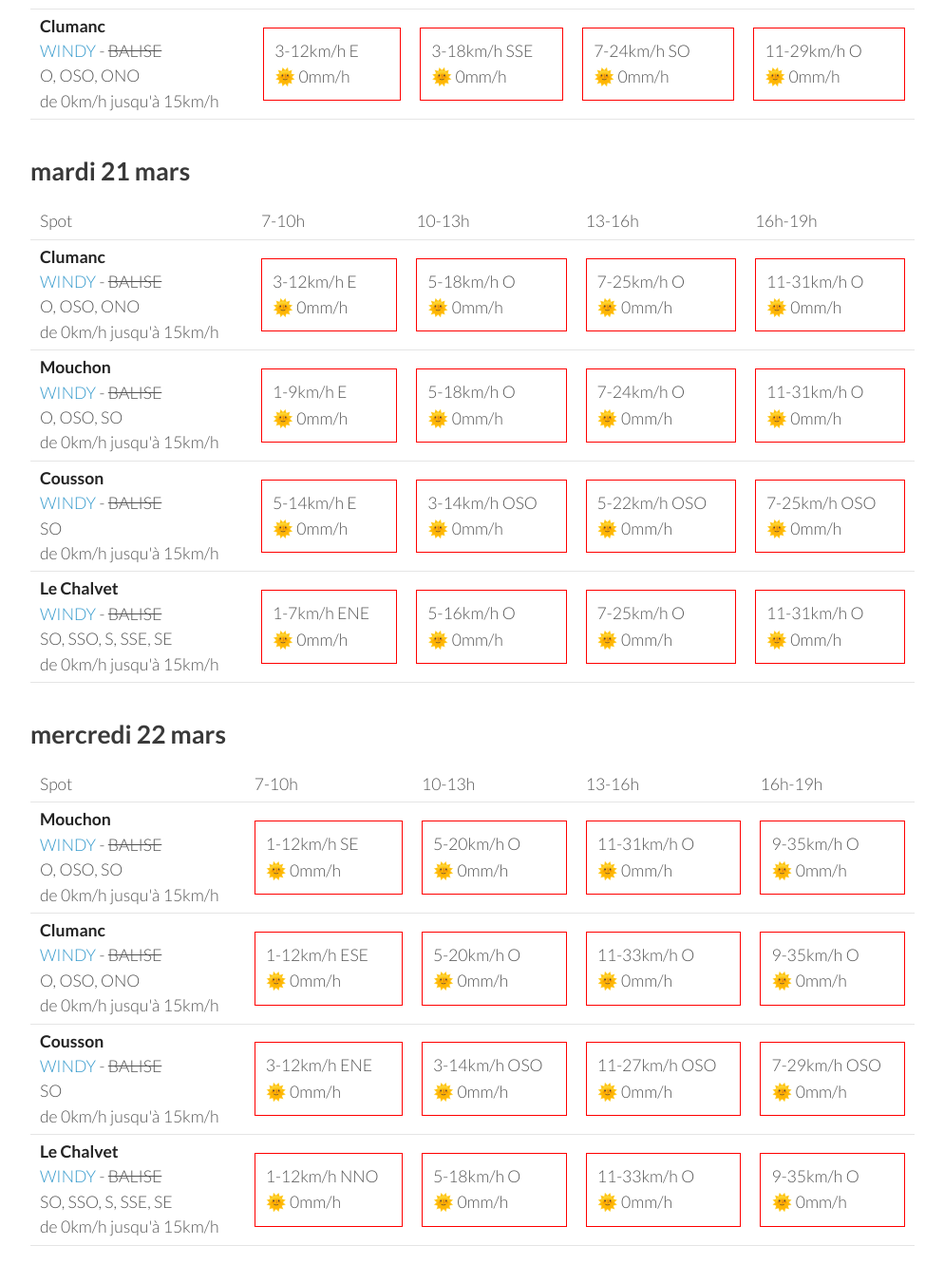
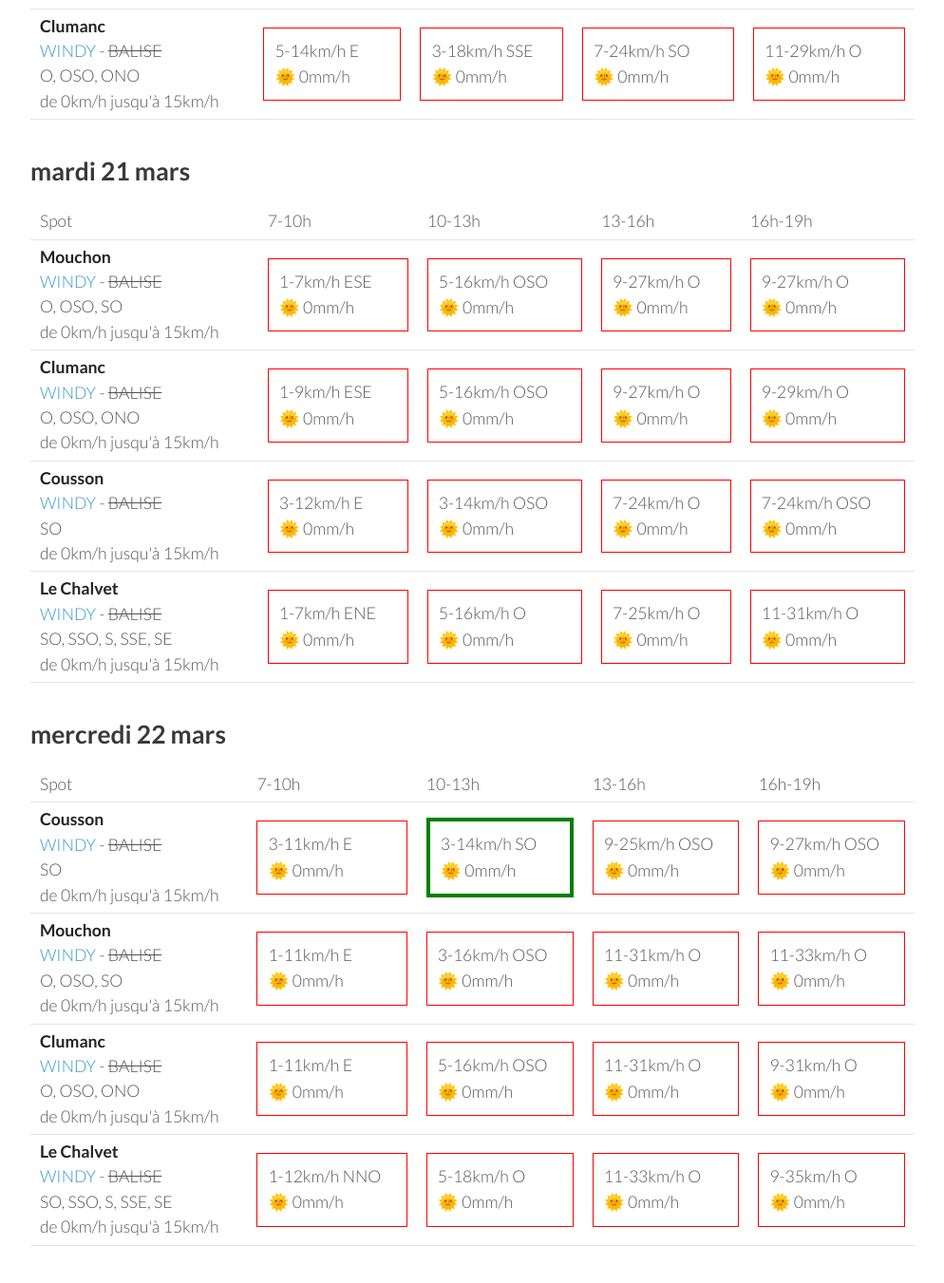
Before and after one commit to parapente-dans-le-nord/parapente-dans-le-nord.github.io, a Jekyll site: the page built from serre_poncon.markdown, in a window 1280 px wide and 1400 px high, scrolled down 2485 px. Shown: the top 1351 px of the window at 95% size, without its empty margins (26-1020 px from the left). Built offline with Jekyll 4.4.1, drawn with Linux system fonts in a browser that asks for light colours; some of the changed text lies outside the part shown.

Commit message:
update index.markdown

```diff
--- a/serre_poncon.markdown
+++ b/serre_poncon.markdown
@@ -130,6 +130,16 @@ page mise à jour le vendredi 17 mars 19:31
       <td>16h-19h</td>
     </tr>
 <tr>
+        <td><strong>Clumanc</strong><br><a href="https://windy.com/44.027/6.402?43.914,6.403,10,m:eSxaglP">WINDY</a> - <span class="no-balise"> BALISE </span><br> <span class="vent-favorable">O, OSO, ONO</span><br><span class="force-vent">de 0km/h jusqu'à 15km/h</span> </td>
+
+            <td><div class="not-flyable"><p>7-18km/h NE</p><p>🌧 0.2mm/h</p></div></td>
+            <td><div class="not-flyable"><p>1-9km/h ENE</p><p>🌧 1.6mm/h</p></div></td>
+            <td><div class="not-flyable"><p>3-12km/h SSE</p><p>🌧 1.1mm/h</p></div></td>
+            <td><div class="flyable"><p>5-14km/h ONO</p><p>🌧 0.4mm/h</p></div></td>
+
+
+    </tr>
+<tr>
         <td><strong>Le Chalvet</strong><br><a href="https://windy.com/43.979/6.480?43.866,6.480,10,m:eSsaglX">WINDY</a> - <span class="no-balise"> BALISE </span><br> <span class="vent-favorable">SO, SSO, S, SSE, SE</span><br><span class="force-vent">de 0km/h jusqu'à 15km/h</span> </td>
 
             <td><div class="not-flyable"><p>7-14km/h NE</p><p>🌞 0mm/h</p></div></td>
@@ -143,9 +153,9 @@ page mise à jour le vendredi 17 mars 19:31
         <td><strong>Mouchon</strong><br><a href="https://windy.com/43.992/6.424?43.878,6.425,10,m:eSuaglR">WINDY</a> - <span class="no-balise"> BALISE </span><br> <span class="vent-favorable">O, OSO, SO</span><br><span class="force-vent">de 0km/h jusqu'à 15km/h</span> </td>
 
             <td><div class="not-flyable"><p>5-12km/h E</p><p>🌞 0mm/h</p></div></td>
-            <td><div class="not-flyable"><p>5-16km/h SE</p><p>🌧 0.2mm/h</p></div></td>
-            <td><div class="not-flyable"><p>3-22km/h S</p><p>🌧 0.6mm/h</p></div></td>
-            <td><div class="not-flyable"><p>5-16km/h OSO</p><p>🌞 0mm/h</p></div></td>
+            <td><div class="not-flyable"><p>1-9km/h E</p><p>🌧 1.4mm/h</p></div></td>
+            <td><div class="not-flyable"><p>3-12km/h SSE</p><p>🌧 0.8mm/h</p></div></td>
+            <td><div class="not-flyable"><p>5-16km/h ONO</p><p>🌧 0.3mm/h</p></div></td>
 
 
     </tr>
@@ -153,19 +163,9 @@ page mise à jour le vendredi 17 mars 19:31
         <td><strong>Cousson</strong><br><a href="https://windy.com/44.054/6.240?43.940,6.241,10,m:eSAaglz">WINDY</a> - <span class="no-balise"> BALISE </span><br> <span class="vent-favorable">SO</span><br><span class="force-vent">de 0km/h jusqu'à 15km/h</span> </td>
 
             <td><div class="not-flyable"><p>5-9km/h ENE</p><p>🌧 0.2mm/h</p></div></td>
-            <td><div class="not-flyable"><p>3-11km/h O</p><p>🌧 0.2mm/h</p></div></td>
-            <td><div class="not-flyable"><p>5-16km/h O</p><p>🌧 0.4mm/h</p></div></td>
-            <td><div class="not-flyable"><p>5-16km/h OSO</p><p>🌞 0mm/h</p></div></td>
-
-
-    </tr>
-<tr>
-        <td><strong>Clumanc</strong><br><a href="https://windy.com/44.027/6.402?43.914,6.403,10,m:eSxaglP">WINDY</a> - <span class="no-balise"> BALISE </span><br> <span class="vent-favorable">O, OSO, ONO</span><br><span class="force-vent">de 0km/h jusqu'à 15km/h</span> </td>
-
-            <td><div class="not-flyable"><p>7-18km/h NE</p><p>🌧 0.2mm/h</p></div></td>
-            <td><div class="not-flyable"><p>3-16km/h SSE</p><p>🌧 0.2mm/h</p></div></td>
-            <td><div class="not-flyable"><p>5-22km/h SSO</p><p>🌧 0.7mm/h</p></div></td>
-            <td><div class="not-flyable"><p>5-18km/h OSO</p><p>🌧 0.2mm/h</p></div></td>
+            <td><div class="not-flyable"><p>1-7km/h NO</p><p>🌧 1.1mm/h</p></div></td>
+            <td><div class="not-flyable"><p>1-11km/h NO</p><p>🌧 0.9mm/h</p></div></td>
+            <td><div class="not-flyable"><p>3-16km/h O</p><p>🌞 0mm/h</p></div></td>
 
 
     </tr>
@@ -188,8 +188,8 @@ page mise à jour le vendredi 17 mars 19:31
 <tr>
         <td><strong>Cousson</strong><br><a href="https://windy.com/44.054/6.240?43.940,6.241,10,m:eSAaglz">WINDY</a> - <span class="no-balise"> BALISE </span><br> <span class="vent-favorable">SO</span><br><span class="force-vent">de 0km/h jusqu'à 15km/h</span> </td>
 
-            <td><div class="not-flyable"><p>3-14km/h E</p><p>🌞 0mm/h</p></div></td>
-            <td><div class="flyable"><p>1-14km/h SO</p><p>🌞 0mm/h</p></div></td>
+            <td><div class="not-flyable"><p>5-16km/h E</p><p>🌞 0mm/h</p></div></td>
+            <td><div class="not-flyable"><p>1-16km/h SO</p><p>🌞 0mm/h</p></div></td>
             <td><div class="not-flyable"><p>7-24km/h OSO</p><p>🌞 0mm/h</p></div></td>
             <td><div class="not-flyable"><p>7-25km/h OSO</p><p>🌞 0mm/h</p></div></td>
 
@@ -208,17 +208,17 @@ page mise à jour le vendredi 17 mars 19:31
 <tr>
         <td><strong>Mouchon</strong><br><a href="https://windy.com/43.992/6.424?43.878,6.425,10,m:eSuaglR">WINDY</a> - <span class="no-balise"> BALISE </span><br> <span class="vent-favorable">O, OSO, SO</span><br><span class="force-vent">de 0km/h jusqu'à 15km/h</span> </td>
 
-            <td><div class="not-flyable"><p>3-9km/h E</p><p>🌞 0mm/h</p></div></td>
-            <td><div class="not-flyable"><p>5-18km/h SE</p><p>🌞 0mm/h</p></div></td>
+            <td><div class="not-flyable"><p>5-12km/h E</p><p>🌞 0mm/h</p></div></td>
+            <td><div class="not-flyable"><p>3-16km/h SSE</p><p>🌞 0mm/h</p></div></td>
             <td><div class="not-flyable"><p>5-22km/h SO</p><p>🌞 0mm/h</p></div></td>
-            <td><div class="not-flyable"><p>11-29km/h O</p><p>🌞 0mm/h</p></div></td>
+            <td><div class="not-flyable"><p>11-27km/h O</p><p>🌞 0mm/h</p></div></td>
 
 
     </tr>
 <tr>
         <td><strong>Clumanc</strong><br><a href="https://windy.com/44.027/6.402?43.914,6.403,10,m:eSxaglP">WINDY</a> - <span class="no-balise"> BALISE </span><br> <span class="vent-favorable">O, OSO, ONO</span><br><span class="force-vent">de 0km/h jusqu'à 15km/h</span> </td>
 
-            <td><div class="not-flyable"><p>3-12km/h E</p><p>🌞 0mm/h</p></div></td>
+            <td><div class="not-flyable"><p>5-14km/h E</p><p>🌞 0mm/h</p></div></td>
             <td><div class="not-flyable"><p>3-18km/h SSE</p><p>🌞 0mm/h</p></div></td>
             <td><div class="not-flyable"><p>7-24km/h SO</p><p>🌞 0mm/h</p></div></td>
             <td><div class="not-flyable"><p>11-29km/h O</p><p>🌞 0mm/h</p></div></td>
@@ -242,32 +242,32 @@ page mise à jour le vendredi 17 mars 19:31
       <td>16h-19h</td>
     </tr>
 <tr>
-        <td><strong>Clumanc</strong><br><a href="https://windy.com/44.027/6.402?43.914,6.403,10,m:eSxaglP">WINDY</a> - <span class="no-balise"> BALISE </span><br> <span class="vent-favorable">O, OSO, ONO</span><br><span class="force-vent">de 0km/h jusqu'à 15km/h</span> </td>
+        <td><strong>Mouchon</strong><br><a href="https://windy.com/43.992/6.424?43.878,6.425,10,m:eSuaglR">WINDY</a> - <span class="no-balise"> BALISE </span><br> <span class="vent-favorable">O, OSO, SO</span><br><span class="force-vent">de 0km/h jusqu'à 15km/h</span> </td>
 
-            <td><div class="not-flyable"><p>3-12km/h E</p><p>🌞 0mm/h</p></div></td>
-            <td><div class="not-flyable"><p>5-18km/h O</p><p>🌞 0mm/h</p></div></td>
-            <td><div class="not-flyable"><p>7-25km/h O</p><p>🌞 0mm/h</p></div></td>
-            <td><div class="not-flyable"><p>11-31km/h O</p><p>🌞 0mm/h</p></div></td>
+            <td><div class="not-flyable"><p>1-7km/h ESE</p><p>🌞 0mm/h</p></div></td>
+            <td><div class="not-flyable"><p>5-16km/h OSO</p><p>🌞 0mm/h</p></div></td>
+            <td><div class="not-flyable"><p>9-27km/h O</p><p>🌞 0mm/h</p></div></td>
+            <td><div class="not-flyable"><p>9-27km/h O</p><p>🌞 0mm/h</p></div></td>
 
 
     </tr>
 <tr>
-        <td><strong>Mouchon</strong><br><a href="https://windy.com/43.992/6.424?43.878,6.425,10,m:eSuaglR">WINDY</a> - <span class="no-balise"> BALISE </span><br> <span class="vent-favorable">O, OSO, SO</span><br><span class="force-vent">de 0km/h jusqu'à 15km/h</span> </td>
+        <td><strong>Clumanc</strong><br><a href="https://windy.com/44.027/6.402?43.914,6.403,10,m:eSxaglP">WINDY</a> - <span class="no-balise"> BALISE </span><br> <span class="vent-favorable">O, OSO, ONO</span><br><span class="force-vent">de 0km/h jusqu'à 15km/h</span> </td>
 
-            <td><div class="not-flyable"><p>1-9km/h E</p><p>🌞 0mm/h</p></div></td>
-            <td><div class="not-flyable"><p>5-18km/h O</p><p>🌞 0mm/h</p></div></td>
-            <td><div class="not-flyable"><p>7-24km/h O</p><p>🌞 0mm/h</p></div></td>
-            <td><div class="not-flyable"><p>11-31km/h O</p><p>🌞 0mm/h</p></div></td>
+            <td><div class="not-flyable"><p>1-9km/h ESE</p><p>🌞 0mm/h</p></div></td>
+            <td><div class="not-flyable"><p>5-16km/h OSO</p><p>🌞 0mm/h</p></div></td>
+            <td><div class="not-flyable"><p>9-27km/h O</p><p>🌞 0mm/h</p></div></td>
+            <td><div class="not-flyable"><p>9-29km/h O</p><p>🌞 0mm/h</p></div></td>
 
 
     </tr>
 <tr>
         <td><strong>Cousson</strong><br><a href="https://windy.com/44.054/6.240?43.940,6.241,10,m:eSAaglz">WINDY</a> - <span class="no-balise"> BALISE </span><br> <span class="vent-favorable">SO</span><br><span class="force-vent">de 0km/h jusqu'à 15km/h</span> </td>
 
-            <td><div class="not-flyable"><p>5-14km/h E</p><p>🌞 0mm/h</p></div></td>
+            <td><div class="not-flyable"><p>3-12km/h E</p><p>🌞 0mm/h</p></div></td>
             <td><div class="not-flyable"><p>3-14km/h OSO</p><p>🌞 0mm/h</p></div></td>
-            <td><div class="not-flyable"><p>5-22km/h OSO</p><p>🌞 0mm/h</p></div></td>
-            <td><div class="not-flyable"><p>7-25km/h OSO</p><p>🌞 0mm/h</p></div></td>
+            <td><div class="not-flyable"><p>7-24km/h O</p><p>🌞 0mm/h</p></div></td>
+            <td><div class="not-flyable"><p>7-24km/h OSO</p><p>🌞 0mm/h</p></div></td>
 
 
     </tr>
@@ -298,32 +298,32 @@ page mise à jour le vendredi 17 mars 19:31
       <td>16h-19h</td>
     </tr>
 <tr>
+        <td><strong>Cousson</strong><br><a href="https://windy.com/44.054/6.240?43.940,6.241,10,m:eSAaglz">WINDY</a> - <span class="no-balise"> BALISE </span><br> <span class="vent-favorable">SO</span><br><span class="force-vent">de 0km/h jusqu'à 15km/h</span> </td>
+
+            <td><div class="not-flyable"><p>3-11km/h E</p><p>🌞 0mm/h</p></div></td>
+            <td><div class="flyable"><p>3-14km/h SO</p><p>🌞 0mm/h</p></div></td>
+            <td><div class="not-flyable"><p>9-25km/h OSO</p><p>🌞 0mm/h</p></div></td>
+            <td><div class="not-flyable"><p>9-27km/h OSO</p><p>🌞 0mm/h</p></div></td>
+
+
+    </tr>
+<tr>
         <td><strong>Mouchon</strong><br><a href="https://windy.com/43.992/6.424?43.878,6.425,10,m:eSuaglR">WINDY</a> - <span class="no-balise"> BALISE </span><br> <span class="vent-favorable">O, OSO, SO</span><br><span class="force-vent">de 0km/h jusqu'à 15km/h</span> </td>
 
-            <td><div class="not-flyable"><p>1-12km/h SE</p><p>🌞 0mm/h</p></div></td>
-            <td><div class="not-flyable"><p>5-20km/h O</p><p>🌞 0mm/h</p></div></td>
+            <td><div class="not-flyable"><p>1-11km/h E</p><p>🌞 0mm/h</p></div></td>
+            <td><div class="not-flyable"><p>3-16km/h OSO</p><p>🌞 0mm/h</p></div></td>
             <td><div class="not-flyable"><p>11-31km/h O</p><p>🌞 0mm/h</p></div></td>
-            <td><div class="not-flyable"><p>9-35km/h O</p><p>🌞 0mm/h</p></div></td>
+            <td><div class="not-flyable"><p>11-33km/h O</p><p>🌞 0mm/h</p></div></td>
 
 
     </tr>
 <tr>
         <td><strong>Clumanc</strong><br><a href="https://windy.com/44.027/6.402?43.914,6.403,10,m:eSxaglP">WINDY</a> - <span class="no-balise"> BALISE </span><br> <span class="vent-favorable">O, OSO, ONO</span><br><span class="force-vent">de 0km/h jusqu'à 15km/h</span> </td>
 
-            <td><div class="not-flyable"><p>1-12km/h ESE</p><p>🌞 0mm/h</p></div></td>
-            <td><div class="not-flyable"><p>5-20km/h O</p><p>🌞 0mm/h</p></div></td>
-            <td><div class="not-flyable"><p>11-33km/h O</p><p>🌞 0mm/h</p></div></td>
-            <td><div class="not-flyable"><p>9-35km/h O</p><p>🌞 0mm/h</p></div></td>
-
-
-    </tr>
-<tr>
-        <td><strong>Cousson</strong><br><a href="https://windy.com/44.054/6.240?43.940,6.241,10,m:eSAaglz">WINDY</a> - <span class="no-balise"> BALISE </span><br> <span class="vent-favorable">SO</span><br><span class="force-vent">de 0km/h jusqu'à 15km/h</span> </td>
-
-            <td><div class="not-flyable"><p>3-12km/h ENE</p><p>🌞 0mm/h</p></div></td>
-            <td><div class="not-flyable"><p>3-14km/h OSO</p><p>🌞 0mm/h</p></div></td>
-            <td><div class="not-flyable"><p>11-27km/h OSO</p><p>🌞 0mm/h</p></div></td>
-            <td><div class="not-flyable"><p>7-29km/h OSO</p><p>🌞 0mm/h</p></div></td>
+            <td><div class="not-flyable"><p>1-11km/h E</p><p>🌞 0mm/h</p></div></td>
+            <td><div class="not-flyable"><p>5-16km/h OSO</p><p>🌞 0mm/h</p></div></td>
+            <td><div class="not-flyable"><p>11-31km/h O</p><p>🌞 0mm/h</p></div></td>
+            <td><div class="not-flyable"><p>9-31km/h O</p><p>🌞 0mm/h</p></div></td>
 
 
     </tr>
```
Also changed, not shown: other parts of serre_poncon.markdown (+1 -1 lines).
